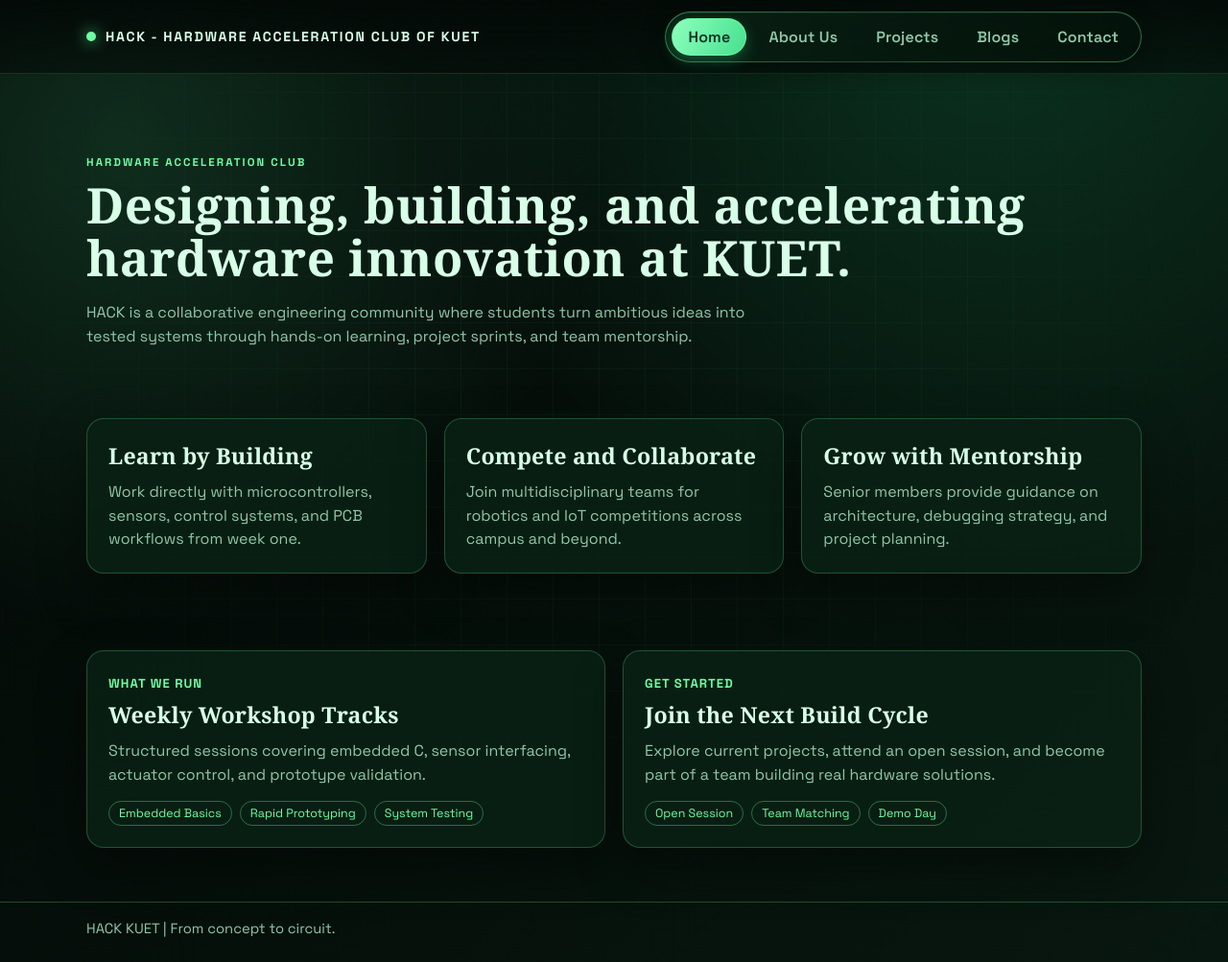
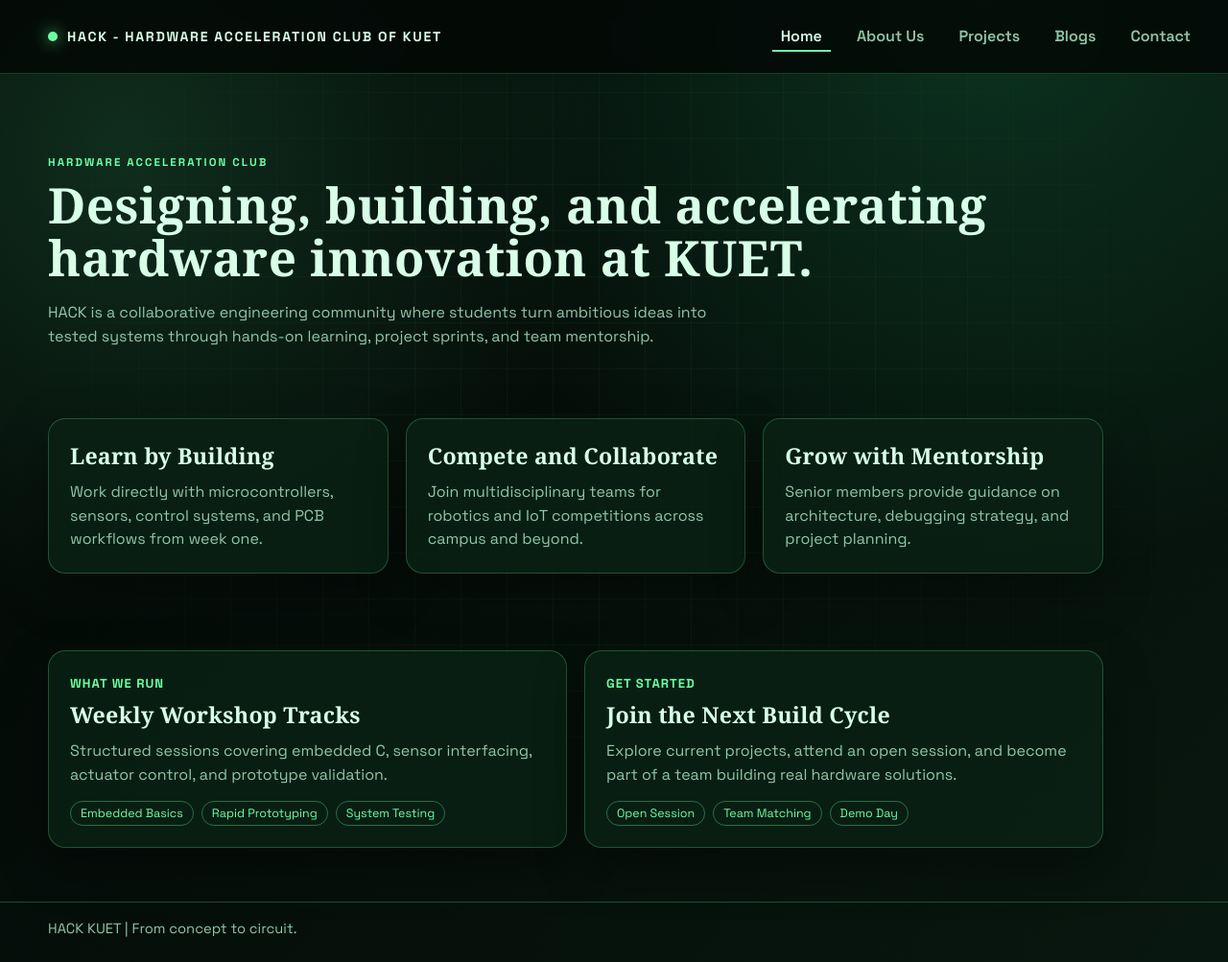
Before and after one commit to Fariha127/Hack-Club, a PHP site: page /home.html in a window 1280 px wide. Shown: the whole page at 96% size. Run offline with PHP 8.4, Linux system fonts and the light colour scheme.

Commit message:
Refactor header and navigation

```diff
--- a/style.css
+++ b/style.css
@@ -39,24 +39,30 @@ body::before {
 
 .container {
     width: min(1100px, 92vw);
-    margin: 0 auto;
+    margin: 0 50px;
 }
 
 .site-header {
     position: sticky;
     top: 0;
     z-index: 20;
-    background: linear-gradient(180deg, rgba(3, 8, 6, 0.88), rgba(3, 8, 6, 0.52));
+    background: rgba(3, 8, 6, 0.82);
     backdrop-filter: blur(8px);
-    border-bottom: 1px solid rgba(110, 255, 164, 0.16);
+    border-bottom: 1px solid rgba(110, 255, 164, 0.2);
+}
+
+.site-header .container {
+    width: min(1240px, 97vw);
+    margin: 0px 30px;
+    padding: 0 20px;
 }
 
 .site-header-inner {
     min-height: 76px;
-    display: flex;
+    display: grid;
+    grid-template-columns: minmax(0, 1fr) auto;
     align-items: center;
-    justify-content: space-between;
-    gap: 16px;
+    gap: 20px;
 }
 
 .brand {
@@ -80,54 +86,34 @@ body::before {
 }
 
 nav {
-    position: relative;
     display: flex;
-    flex-wrap: wrap;
-    gap: 6px;
+    flex-wrap: nowrap;
+    gap: 18px;
     align-items: center;
-    padding: 6px;
-    border-radius: 999px;
-    background: linear-gradient(130deg, rgba(10, 34, 21, 0.88), rgba(3, 18, 10, 0.82));
-    border: 1px solid rgba(110, 255, 164, 0.24);
-    box-shadow: inset 0 1px 0 rgba(255, 255, 255, 0.06), 0 10px 28px rgba(0, 0, 0, 0.32);
+    justify-content: flex-end;
+    margin-left: 0;
+    justify-self: end;
+    text-align: right;
     animation: navSlideIn 650ms ease-out;
-}
-
-nav::before {
-    content: "";
-    position: absolute;
-    inset: -1px;
-    border-radius: inherit;
-    pointer-events: none;
-    background: linear-gradient(110deg, rgba(110, 255, 164, 0.26), transparent 40%, rgba(110, 255, 164, 0.22));
-    mask: linear-gradient(#000 0 0) content-box, linear-gradient(#000 0 0);
-    mask-composite: exclude;
-    padding: 1px;
 }
 
 nav a {
     color: var(--muted);
     text-decoration: none;
     font-weight: 600;
-    letter-spacing: 0.01em;
-    padding: 8px 16px;
-    border-radius: 999px;
-    border: 1px solid transparent;
-    transition: color 180ms ease, background 220ms ease, border-color 220ms ease, transform 180ms ease;
+    padding: 4px 9px;
+    border-bottom: 2px solid transparent;
+    transition: color 160ms ease, border-color 160ms ease;
 }
 
 nav a:hover {
     color: var(--text);
-    border-color: rgba(110, 255, 164, 0.38);
-    background: rgba(110, 255, 164, 0.12);
-    transform: translateY(-1px);
+    border-bottom-color: rgba(110, 255, 164, 0.45);
 }
 
 nav a.active {
-    color: #063221;
-    border-color: rgba(110, 255, 164, 0.65);
-    background: linear-gradient(115deg, #8cffbc, #47e08f);
-    box-shadow: 0 6px 16px rgba(36, 209, 127, 0.3);
+    color: var(--text);
+    border-bottom-color: var(--accent);
 }
 
 .hero {
@@ -314,17 +300,26 @@ textarea {
 }
 
 @media (max-width: 900px) {
+    .site-header .container {
+        width: 100%;
+        padding: 10px 14px;
+    }
+
     .site-header-inner {
         min-height: auto;
         padding: 14px 0;
+        display: flex;
         flex-direction: column;
         align-items: flex-start;
     }
 
     nav {
         width: 100%;
-        border-radius: 16px;
-        justify-content: center;
+        margin-left: 0;
+        justify-self: auto;
+        flex-wrap: wrap;
+        justify-content: flex-end;
+        gap: 14px;
     }
 
     .hero {
```
